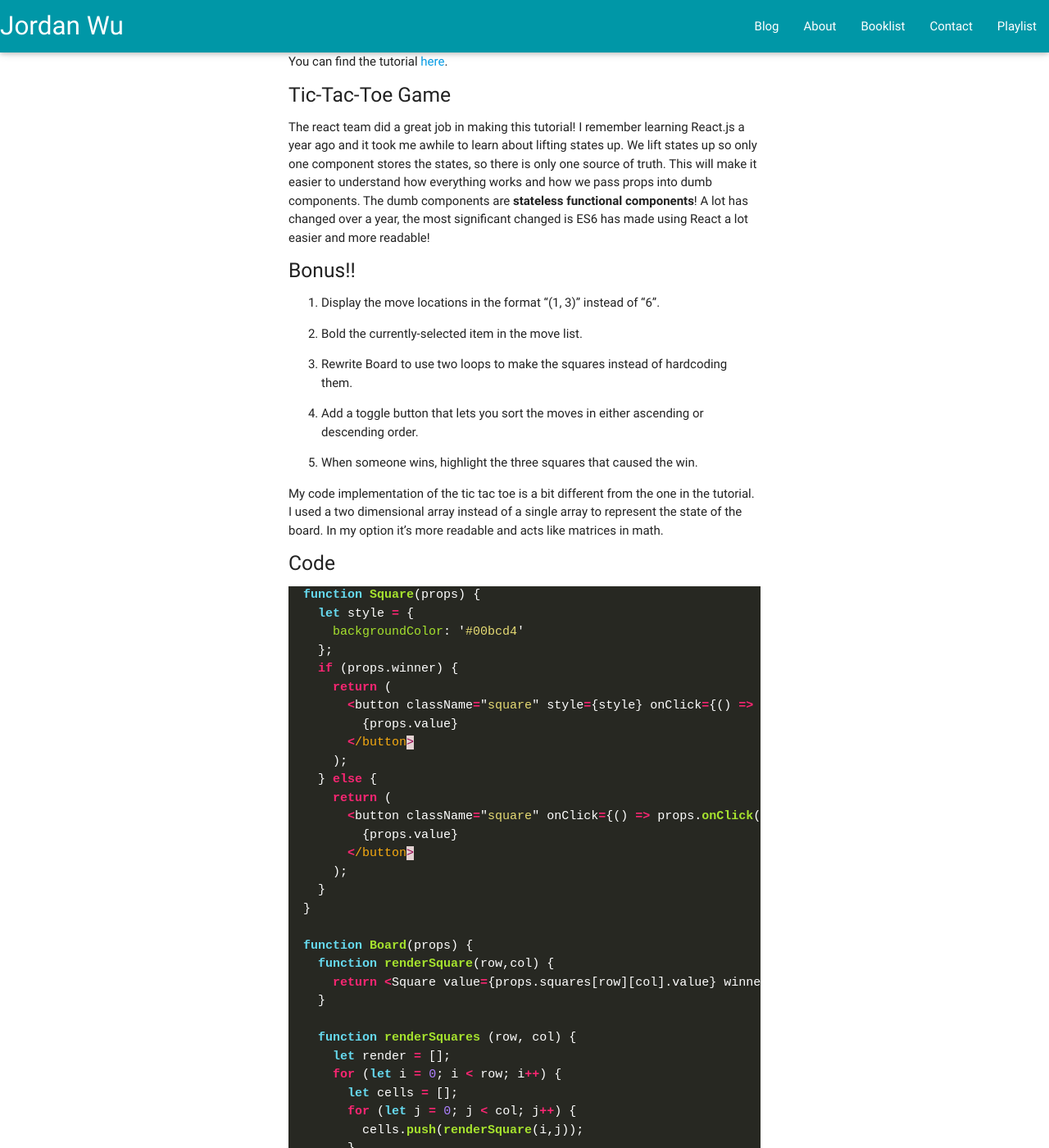
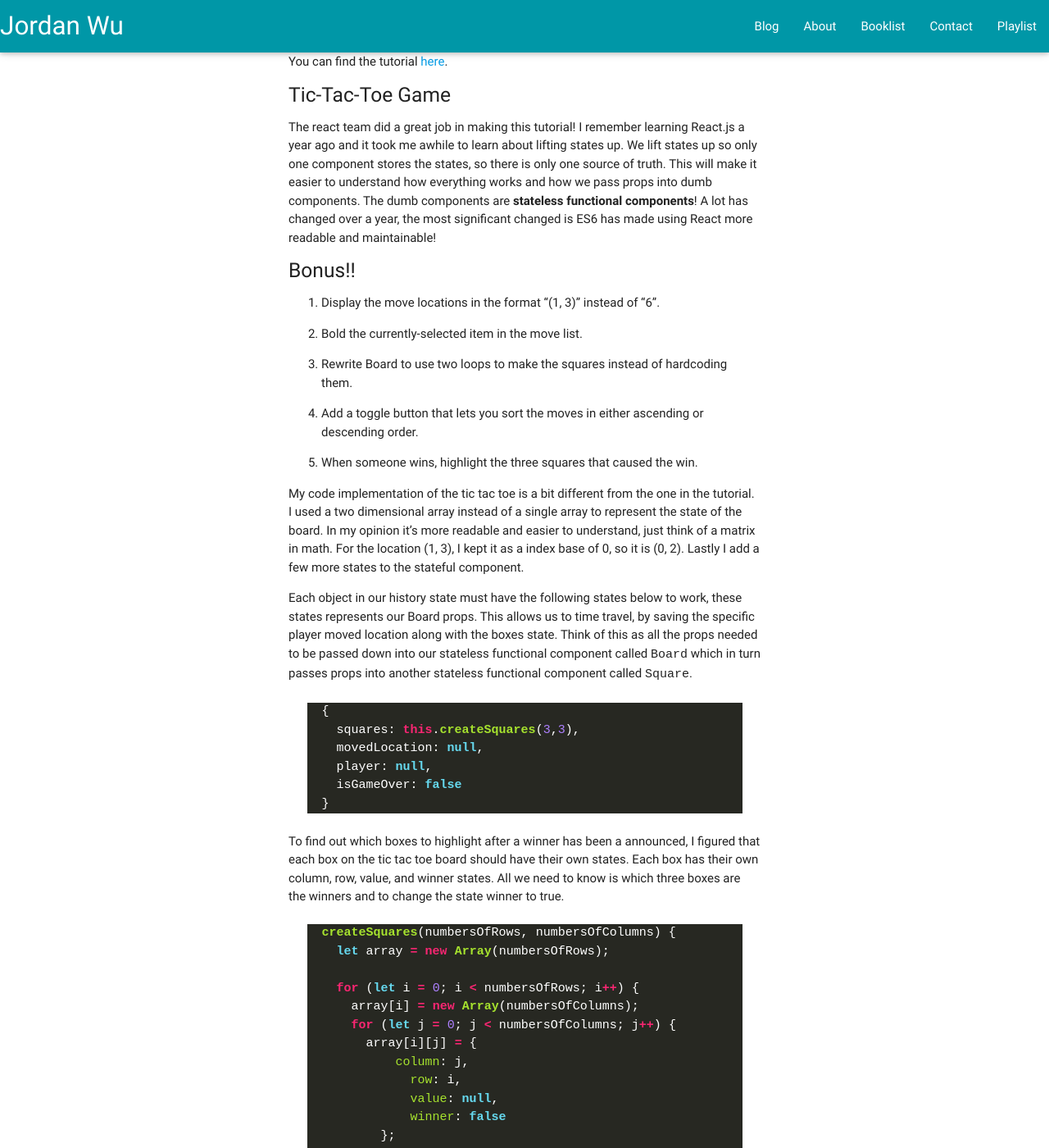
Before and after one commit to JordanSpencerWu/old-website, a Jekyll site: the page built from _posts/blog/2016/2016-10-26-new-react-docs.md, in a window 1280 px wide and 1400 px high, scrolled down 279 px. Shown: the whole window at 82% size. Built offline with Jekyll 4.4.1, drawn with Linux system fonts in a browser that asks for light colours; nearby versions of some CDN libraries; a script that is not in the unit is left out; comment, search, counter and statistics services are not loaded; some of the changed text lies outside the part shown.

Commit message:
add summary to code complete and add text to react doc blog

```diff
--- a/_posts/blog/2016/2016-10-26-new-react-docs.md
+++ b/_posts/blog/2016/2016-10-26-new-react-docs.md
@@ -14,7 +14,7 @@ You can find the tutorial <a href="https://facebook.github.io/react/tutorial/tut
 
 <div id="root"></div>
 
-The react team did a great job in making this tutorial! I remember learning React.js a year ago and it took me awhile to learn about lifting states up. We lift states up so only one component stores the states, so there is only one source of truth. This will make it easier to understand how everything works and how we pass props into dumb components. The dumb components are __stateless functional components__! A lot has changed over a year, the most significant changed is ES6 has made using React a lot easier and more readable!
+The react team did a great job in making this tutorial! I remember learning React.js a year ago and it took me awhile to learn about lifting states up. We lift states up so only one component stores the states, so there is only one source of truth. This will make it easier to understand how everything works and how we pass props into dumb components. The dumb components are __stateless functional components__! A lot has changed over a year, the most significant changed is ES6 has made using React more readable and maintainable!
 
 ##### Bonus!!
 
@@ -28,7 +28,39 @@ The react team did a great job in making this tutorial! I remember learning Reac
 
 5. When someone wins, highlight the three squares that caused the win.
 
-My code implementation of the tic tac toe is a bit different from the one in the tutorial. I used a two dimensional array instead of a single array to represent the state of the board. In my option it's more readable and acts like matrices in math.
+My code implementation of the tic tac toe is a bit different from the one in the tutorial. I used a two dimensional array instead of a single array to represent the state of the board. In my opinion it's more readable and easier to understand, just think of a matrix in math. For the location (1, 3), I kept it as a index base of 0, so it is (0, 2). Lastly I add a few more states to the stateful component.
+
+Each object in our history state must have the following states below to work, these states represents our Board props. This allows us to time travel, by saving the specific player moved location along with the boxes state. Think of this as all the props needed to be passed down into our stateless functional component called `Board` which in turn passes props into another stateless functional component called `Square`.
+
+{% highlight javascript %}
+  {
+    squares: this.createSquares(3,3),
+    movedLocation: null,
+    player: null,
+    isGameOver: false
+  }
+{% endhighlight %}
+
+To find out which boxes to highlight after a winner has been a announced, I figured that each box on the tic tac toe board should have their own states. Each box has their own column, row, value, and winner states. All we need to know is which three boxes are the winners and to change the state winner to true.
+
+{% highlight javascript %}
+  createSquares(numbersOfRows, numbersOfColumns) {
+    let array = new Array(numbersOfRows);
+
+    for (let i = 0; i < numbersOfRows; i++) {
+      array[i] = new Array(numbersOfColumns);
+      for (let j = 0; j < numbersOfColumns; j++) {
+        array[i][j] = {
+            column: j,
+              row: i,
+              value: null,
+              winner: false
+          };
+      }
+    }
+{% endhighlight %}
+
+Overall this tutorial was fun and interesting! The most important thing I learned from this was that the __slice()__ method returns a __shallow__ copy of a portion of an array into a new array object selected from begin to end (end not included). We cannot use this method on a multidimensional array, instead I choose to use the <a href="https://facebook.github.io/immutable-js/" target="_blank">Immutable.js</a> library to create an immutable multidimensional array.
 
 ##### Code
 
--- a/_sass/components/_normalize.scss
+++ b/_sass/components/_normalize.scss
@@ -201,7 +201,7 @@ svg:not(:root) {
  */
 
 figure {
-  margin: 1em 0;
+  margin: 1.5em 1.5em;
 }
 
 /**
```
Also changed, not shown: _posts/book/2016/2016-10-11-code-complete.md (+1 -1 lines).
